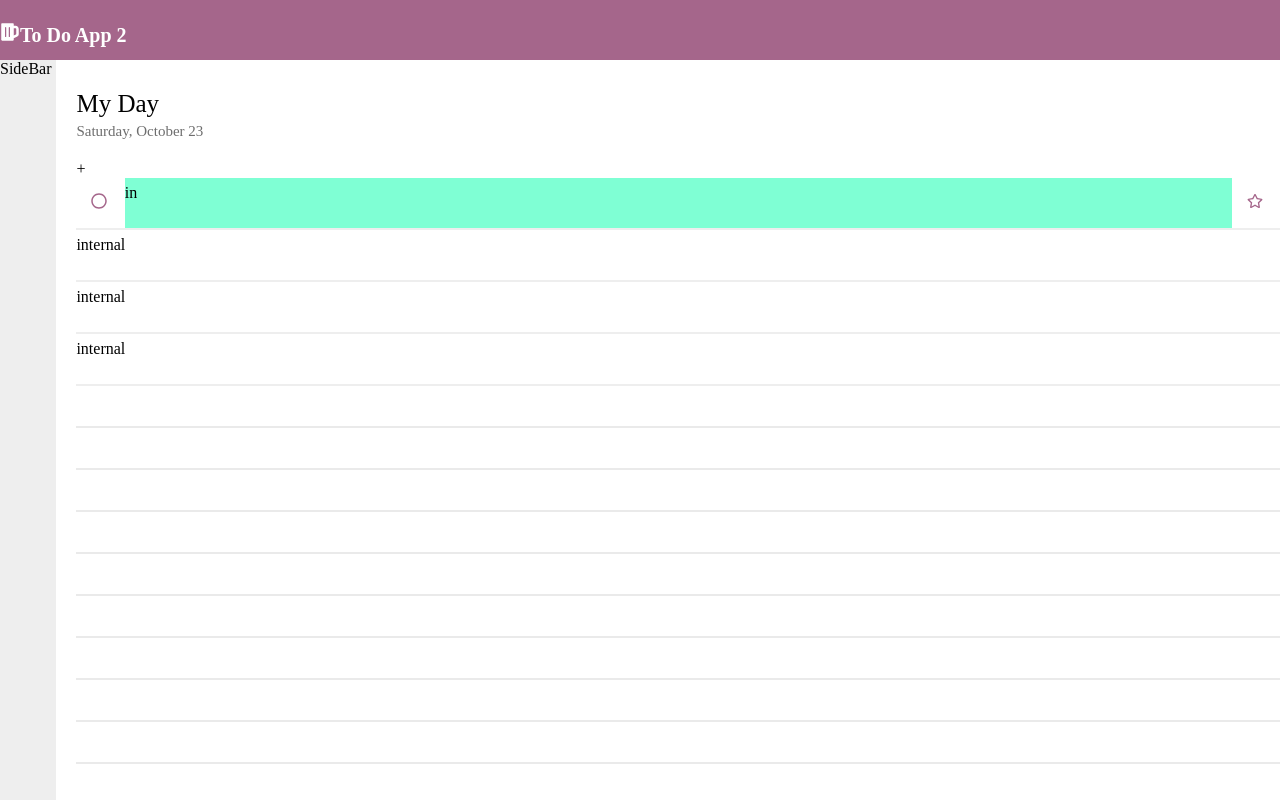
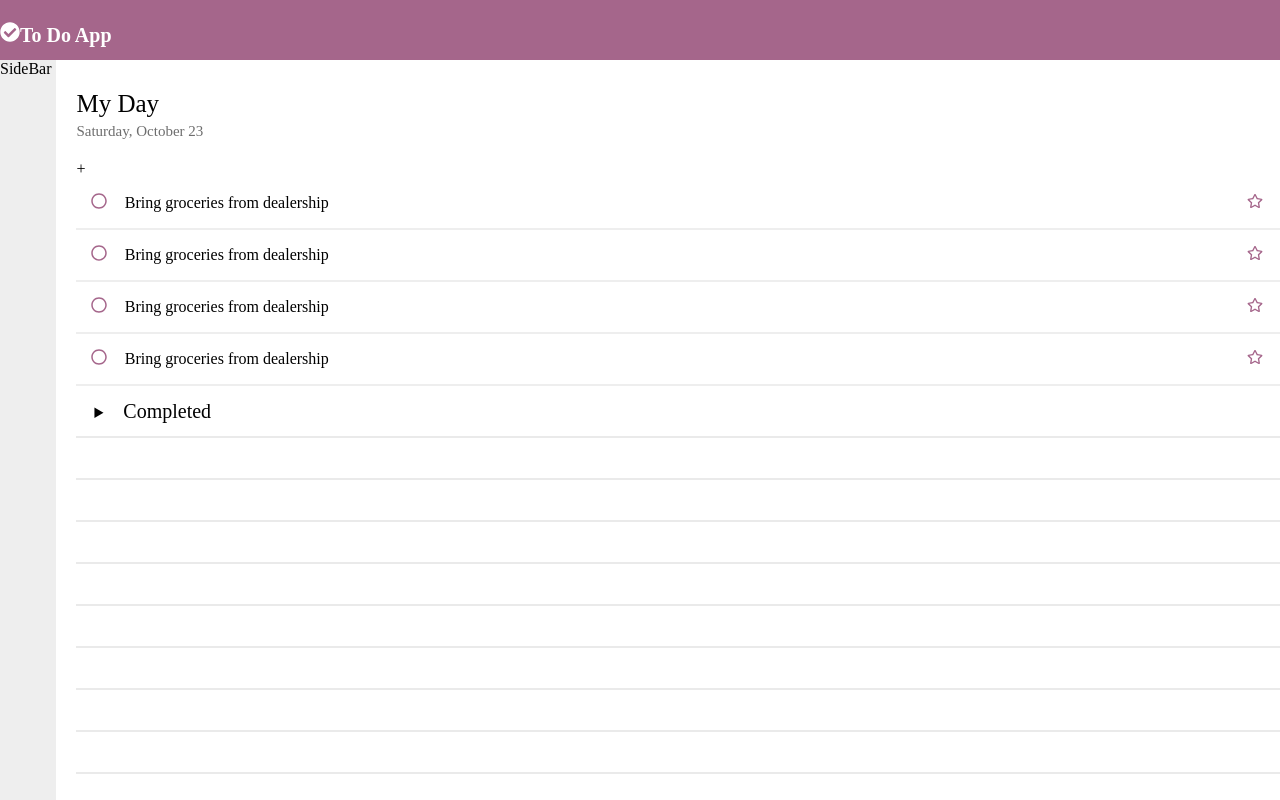
Before and after one commit to nerdjot/todo-app, a React (Create React App) app: page / in a window 1280 px wide. Built offline with nearby package versions, Linux system fonts and the light colour scheme.

Commit message:
added completed list item and css for completed menu

```diff
--- a/src/components/ActualList.js
+++ b/src/components/ActualList.js
@@ -7,6 +7,9 @@ import {
   FaRegStar,
 } from 'react-icons/fa';
 
+import UnCompletedItem from './UnCompletedItem';
+import CompletedItem from './CompletedItem';
+
 const ListActual = () => {
   const [isHovered, setIsHover] = useState(false);
   const toggleHover = () => {
@@ -15,22 +18,17 @@ const ListActual = () => {
 
   return (
     <div className="list-actual">
-      <div className="internal">
-        <div
-          className="check-icons"
-          onMouseEnter={toggleHover}
-          onMouseLeave={toggleHover}
-        >
-          {isHovered ? <FaRegCheckCircle /> : <FaRegCircle />}
-        </div>
-        <div className="internal-internal">in</div>
-        <div className="star">
-          <FaRegStar />
-        </div>
-      </div>
-      <div className="internal">internal</div>
-      <div className="internal">internal</div>
-      <div className="internal">internal</div>
+      <UnCompletedItem />
+      <UnCompletedItem />
+      <UnCompletedItem />
+      <UnCompletedItem />
+      <details>
+        <summary>
+          <div className="summary">Completed</div>
+        </summary>
+        <CompletedItem />
+        <CompletedItem />
+      </details>
     </div>
   );
 };
--- /dev/null
+++ b/src/components/CompletedItem.js
@@ -0,0 +1,34 @@
+import React, { useState, useEffect } from 'react';
+import {
+  FaCheckCircle,
+  FaRegCheckCircle,
+  FaRegCircle,
+  FaStar,
+  FaRegStar,
+} from 'react-icons/fa';
+
+const CompletedItem = () => {
+  const [isHovered, setIsHover] = useState(false);
+
+  return (
+    <div className="un-completed-item">
+      <div
+        className="check-icons"
+        onMouseEnter={() => {
+          setIsHover(true);
+        }}
+        onMouseLeave={() => {
+          setIsHover(false);
+        }}
+      >
+        <FaCheckCircle />
+      </div>
+      <div className="internal-internal">Eat a banana</div>
+      <div className="star">
+        <FaRegStar />
+      </div>
+    </div>
+  );
+};
+
+export default CompletedItem;
--- a/src/components/Navbar.js
+++ b/src/components/Navbar.js
@@ -1,12 +1,12 @@
-import React, { useState, useEffect } from "react";
-import "../styles/Navbar.css";
-import { FaBeer } from 'react-icons/fa';
+import React, { useState, useEffect } from 'react';
+import '../styles/Navbar.css';
+import { FaCheckCircle } from 'react-icons/fa';
 
 const Navbar = () => {
   return (
     <div className="navbar">
-      <FaBeer></FaBeer>
-      To Do App 2
+      <FaCheckCircle></FaCheckCircle>
+      To Do App
     </div>
   );
 };
--- /dev/null
+++ b/src/components/UnCompletedItem.js
@@ -0,0 +1,34 @@
+import React, { useState, useEffect } from 'react';
+import {
+  FaCheckCircle,
+  FaRegCheckCircle,
+  FaRegCircle,
+  FaStar,
+  FaRegStar,
+} from 'react-icons/fa';
+
+const UnCompletedItem = () => {
+  const [isHovered, setIsHover] = useState(false);
+
+  return (
+    <div className="un-completed-item">
+      <div
+        className="check-icons"
+        onMouseEnter={() => {
+          setIsHover(true);
+        }}
+        onMouseLeave={() => {
+          setIsHover(false);
+        }}
+      >
+        {isHovered ? <FaRegCheckCircle /> : <FaRegCircle />}
+      </div>
+      <div className="internal-internal">Bring groceries from dealership</div>
+      <div className="star">
+        <FaRegStar />
+      </div>
+    </div>
+  );
+};
+
+export default UnCompletedItem;
--- a/src/styles/List.css
+++ b/src/styles/List.css
@@ -25,7 +25,7 @@
   overflow-y: auto;
 }
 
-.internal {
+.un-completed-item {
   width: 100%;
   height: 50px;
   border-bottom: 2px solid #eeeeee;
@@ -33,7 +33,7 @@
   justify-content: space-between;
   line-height: 30px;
 }
-.internal:hover {
+.un-completed-item:hover {
   background-color: #f3f3f3;
 }
 .check-icons {
@@ -46,8 +46,8 @@
 }
 .internal-internal {
   width: 100%;
-  background-color: aquamarine;
   overflow: hidden;
+  padding-top: 10px;
 }
 
 .star {
@@ -57,6 +57,39 @@
   margin-left: 15px;
   margin-top: 15px;
   margin-right: 15px;
+}
+
+.esummary {
+  width: 100%;
+  height: 50px;
+  border-bottom: 2px solid #eeeeee;
+  display: flex;
+  justify-content: space-between;
+  line-height: 30px;
+  list-style: none;
+  cursor: pointer;
+}
+details{
+  border-bottom: 2px solid #eaeaea;
+}
+
+summary {
+  line-height: 50px;
+  margin-left:18px;
+  height: 50px;
+}
+
+summary > * {
+  margin-top: 10px;
+  height: 50px;
+  width: 100%;
+  display: inline;
+  font-size: 20px;
+}
+summary > div{
+  margin-left:12px;
+}
+.summary::before {
 }
 
 .list-empty {
```
